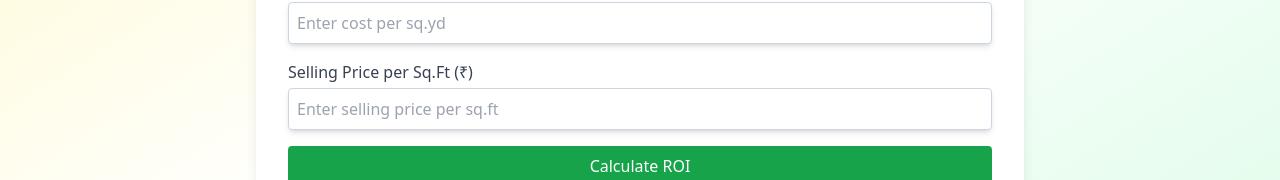
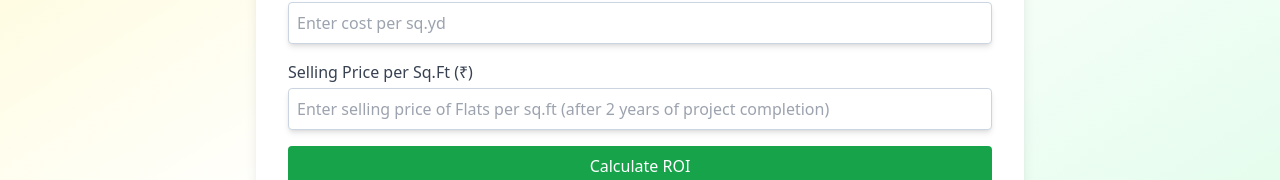
Before and after one commit to venupala-tt/propnz, a Next.js app: page /pages/fdroi in a window 1280 px wide. Shown: the part 525-705 px from the top of the page. Built offline with nearby package versions, Linux system fonts and the light colour scheme.

Commit message:
Update page.tsx

```diff
--- a/app/pages/fdroi/page.tsx
+++ b/app/pages/fdroi/page.tsx
@@ -132,7 +132,7 @@ export default function ROICalculatorPage() {
             <label className="block font-medium text-gray-700 mb-1">Selling Price per Sq.Ft (₹)</label>
             <input
               type="number"
-              placeholder="Enter selling price per sq.ft"
+              placeholder="Enter selling price of Flats per sq.ft (after 2 years of project completion)"
               value={sellingPriceSqFt}
               onChange={(e) =>
                 setSellingPriceSqFt(e.target.value === "" ? "" : Number(e.target.value))
```
